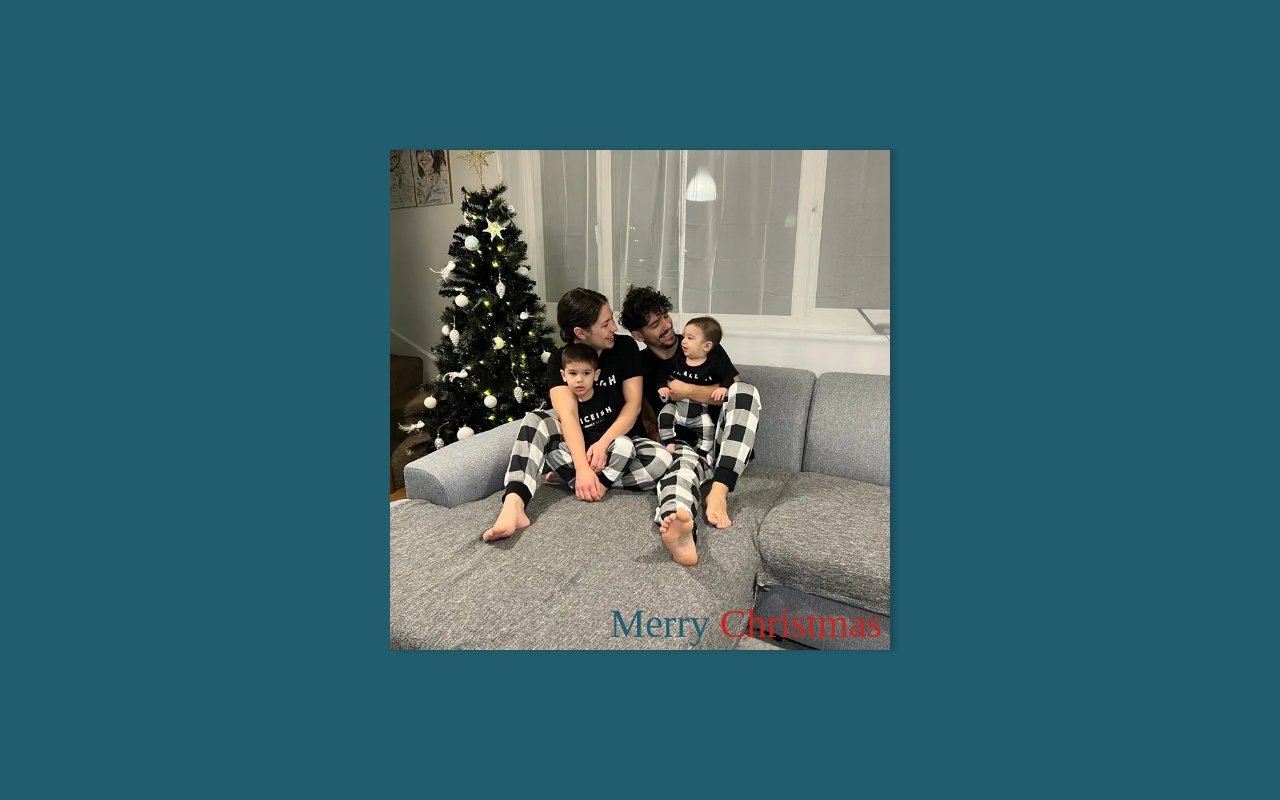
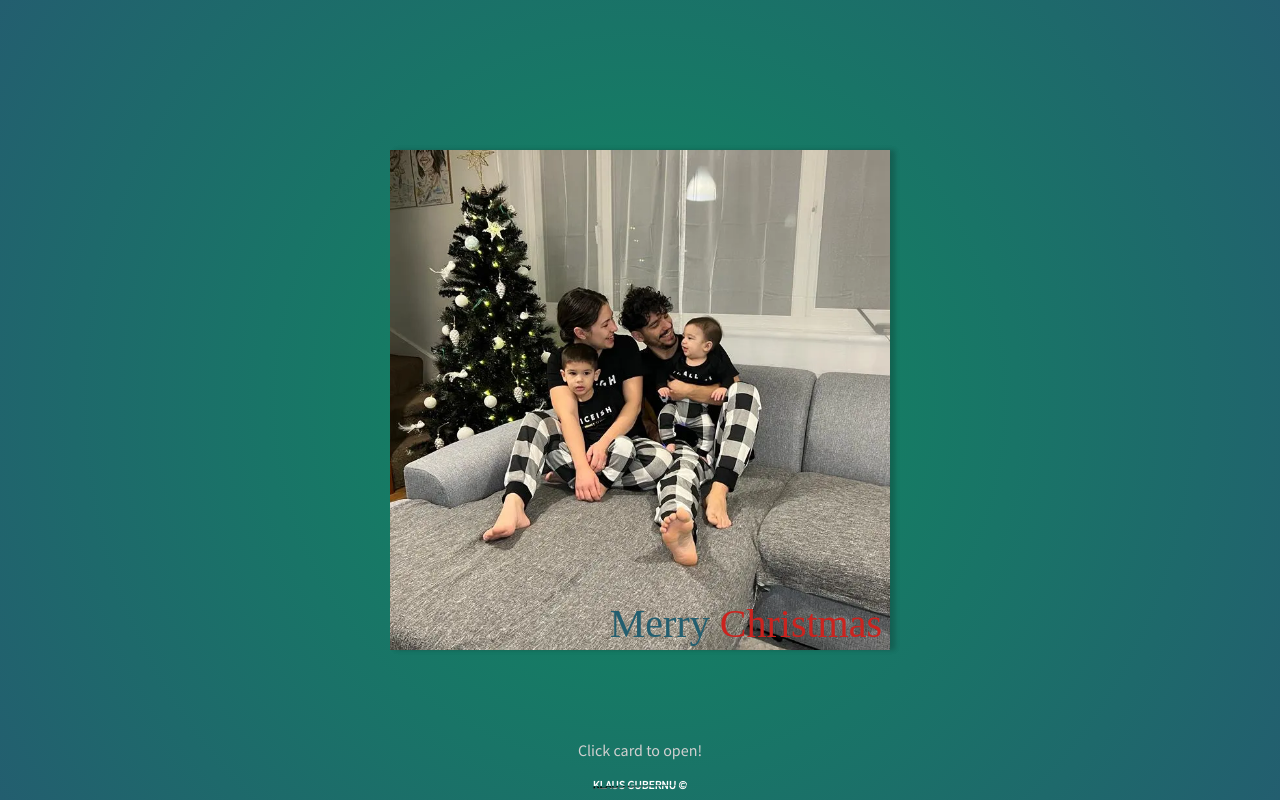
Before and after one commit to claudiugubernu/christmas-card, a React (Vite) app: page / in a window 1280 px wide. Built offline with nearby package versions, Linux system fonts and the light colour scheme; a web font is replaced by a local one.

Commit message:
built footer, fixed bg color, added instruction

```diff
--- a/src/App.tsx
+++ b/src/App.tsx
@@ -5,7 +5,12 @@ function App() {
     <div className="App">
       <section className='flex-center'>
         <Card />
+        <p className="card-notice">Click card to open!</p>
       </section>
+      <footer>
+        <div className='top'>Klaus Gubernu &copy;</div>
+        <div className='bottom' aria-hidden="true">Klaus Gubernu &copy;</div>
+      </footer>
     </div>
   )
 }
--- a/src/components/Card/Card.tsx
+++ b/src/components/Card/Card.tsx
@@ -25,7 +25,7 @@ const Card = () => {
   }, [toggleCard]);
 
   return (
-    <div className={toggleCard ? "card open flex-center" : "card flex-center"} onClick={onSetToggleCard}>
+    <div className={toggleCard ? "card open flex-center" : "card flex-center"} onClick={onSetToggleCard} title="Click Me!">
       <audio ref={audioRef} src={carol} />
       <div className="card__left">
         <div className="card__left--face">
--- a/src/index.scss
+++ b/src/index.scss
@@ -1,3 +1,4 @@
 @import url('https://fonts.googleapis.com/css2?family=Oswald:wght@200&family=Source+Sans+Pro&family=Passions+Conflict&display=swap');
 @import './style/general.scss';
 @import './style/card.scss';
+@import './style/footer.scss';
--- /dev/null
+++ b/src/style/footer.scss
@@ -0,0 +1,28 @@
+footer {
+  position: absolute;
+  bottom: 1%;
+  width: 100%;
+  display: grid;
+  place-content: center;
+  font-weight: 700;
+  text-transform: uppercase;
+  color: var(--footer-text-color);
+  font-size: 0.725rem;
+
+  & > div {
+    grid-area: 1/1/-1/-1;
+  }
+  .top {
+    clip-path: polygon(0% 0%, 100% 0%, 100% 48%, 0% 58%);
+  }
+  .bottom {
+    clip-path: polygon(0% 60%, 100% 50%, 100% 100%, 0% 100%);
+    color: transparent;
+    background: -webkit-linear-gradient(177deg, black 53%, var(--footer-text-color) 65%);
+    background: linear-gradient(177deg, black 53%, var(--footer-text-color) 65%);
+    background-clip: text;
+    -webkit-background-clip: text;
+    transform: translateX(-0.02em);
+  }
+
+}
--- a/src/style/general.scss
+++ b/src/style/general.scss
@@ -7,10 +7,12 @@
   --christmas-teal: #235E6F;
   --christmas-black: #444;
 
+  --black: #000000;
   --white: #ffffff;
   --off-white: #d1d0d0;
   --light-grey: #F6F6F6;
   --box-shadow: 5px 0 5px rgba(0,0,0,0.1);
+  --footer-text-color: hsl(0, 0%, 100%)
 }
 
 *,
@@ -27,7 +29,7 @@ body {
 }
 
 section {
-  background-color: var(--christmas-teal);
+  background: radial-gradient(circle, rgba(15,138,95,1) 0%, rgba(35,94,111,1) 100%);
   height: 100vh;
   width: 100%;
 }
@@ -50,3 +52,10 @@ img {
   width: 100%;
   display: block;
 }
+
+.card-notice {
+  position: absolute;
+  bottom: 5%;
+  user-select: none;
+  color: var(--off-white)
+}
```
